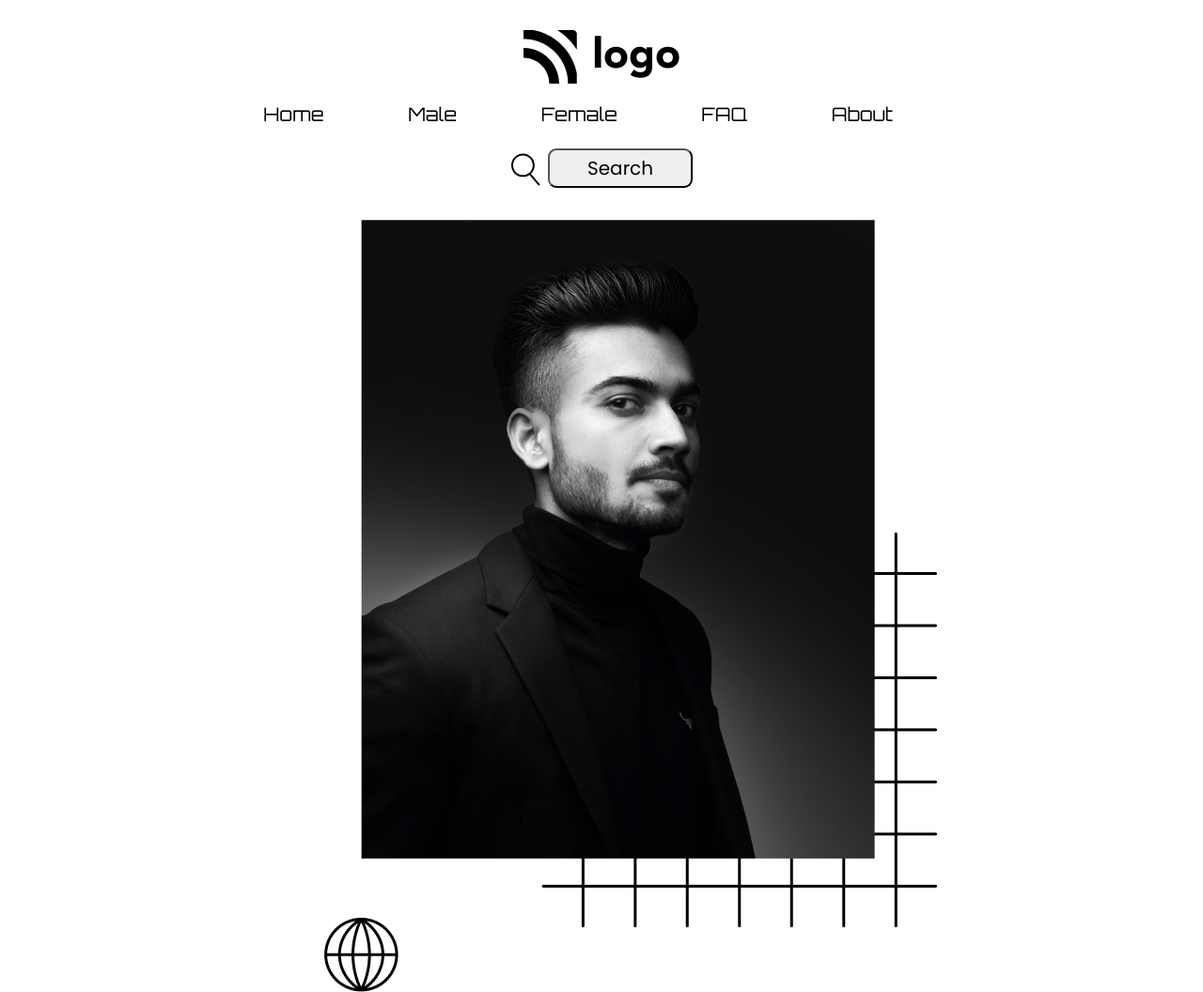
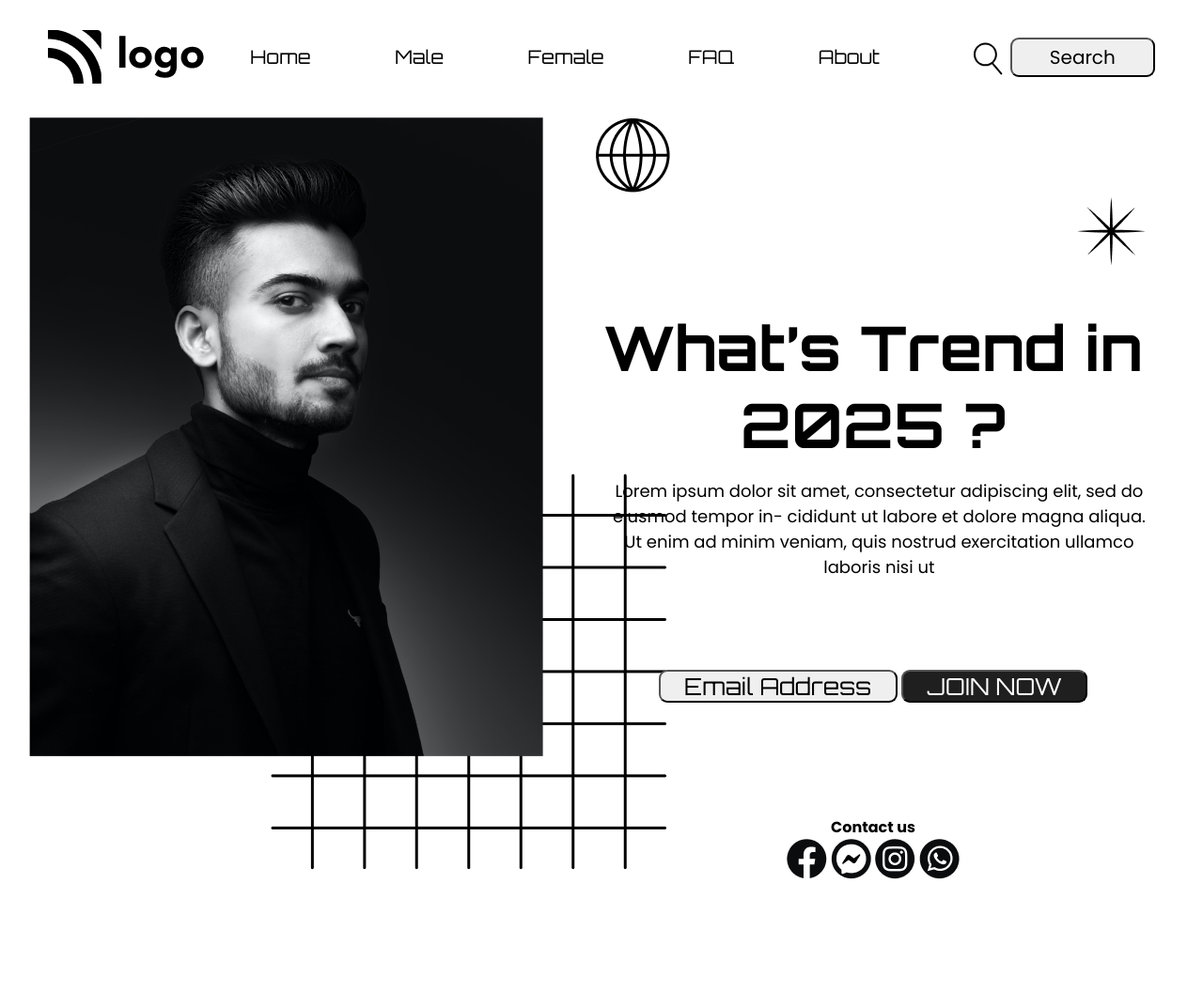
Before and after one commit to jysin330/Street-Style-Landing-Page, a website: page index.html in a window 1280 px wide. Shown: the top 1056 px of the page at 94% size. After the commit the page ends 940 px from the top, so only its background shows below. Drawn offline with Linux system fonts and the light colour scheme.

Commit message:
added readme.md file

```diff
--- a/index.html
+++ b/index.html
@@ -21,7 +21,7 @@
       href="https://fonts.googleapis.com/css2?family=Poppins:wght@200;300;400;500;600;700&display=swap"
       rel="stylesheet"
     />
-    <title>Document</title>
+    <title>Street Style Landing Page</title>
   </head>
   <body>
     <div class="container">
--- a/style.css
+++ b/style.css
@@ -16,9 +16,7 @@ button.nav-button {
     font-family: 'Poppins';
 }
 
-
-/* -------->> BY FLEXBOX + MOBILE RESPONSIVE---------->>  */
-
+/* ---By Flex-box--- */
 
 nav.navbar-container {
     display: flex;
@@ -72,10 +70,10 @@ section.Hero-banner {
 }
 
 .hero-container {
-
-    width: 40%;
+    /* width: 20rem; */
+    /* width: 40%; */
     display: flex;
-
+    justify-content: center;
     flex-wrap: wrap;
 
 }
@@ -151,48 +149,6 @@ button.button-join {
     padding: 0vw 2vw;
     border-radius: 9px;
     font-size: 25px;
-}
-
-@media screen and (max-width: 1452px) {
-    ul.list {
-
-        margin: 2vh 0px;
-
-    }
-
-    nav.navbar-container {
-        display: flex;
-        flex-wrap: wrap;
-        flex-direction: column;
-        align-items: center;
-
-
-    }
-
-    section.Hero-banner {
-
-        display: flex;
-        flex-wrap: wrap;
-        flex-direction: column;
-        align-items: center;
-        margin: 0px auto;
-
-    }
-
-    span.square {
-        z-index: -1;
-        position: relative;
-        left: 12em;
-        top: -22em;
-        margin-bottom: -23em;
-    }
-
-    button.button-email {
-
-        margin-top: 6vh;
-        margin-bottom: 7vh;
-    }
-
 }
 
 
```
Also changed, not shown: README.md (added).
